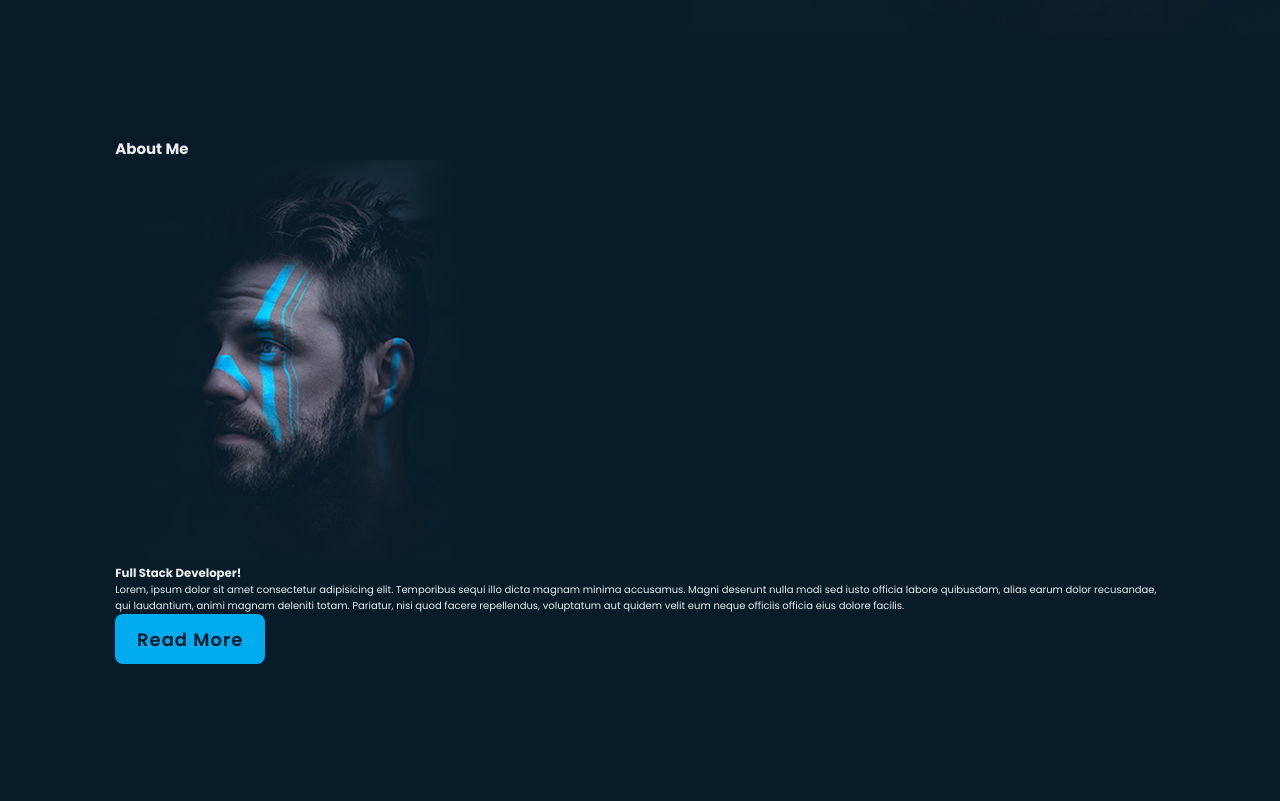
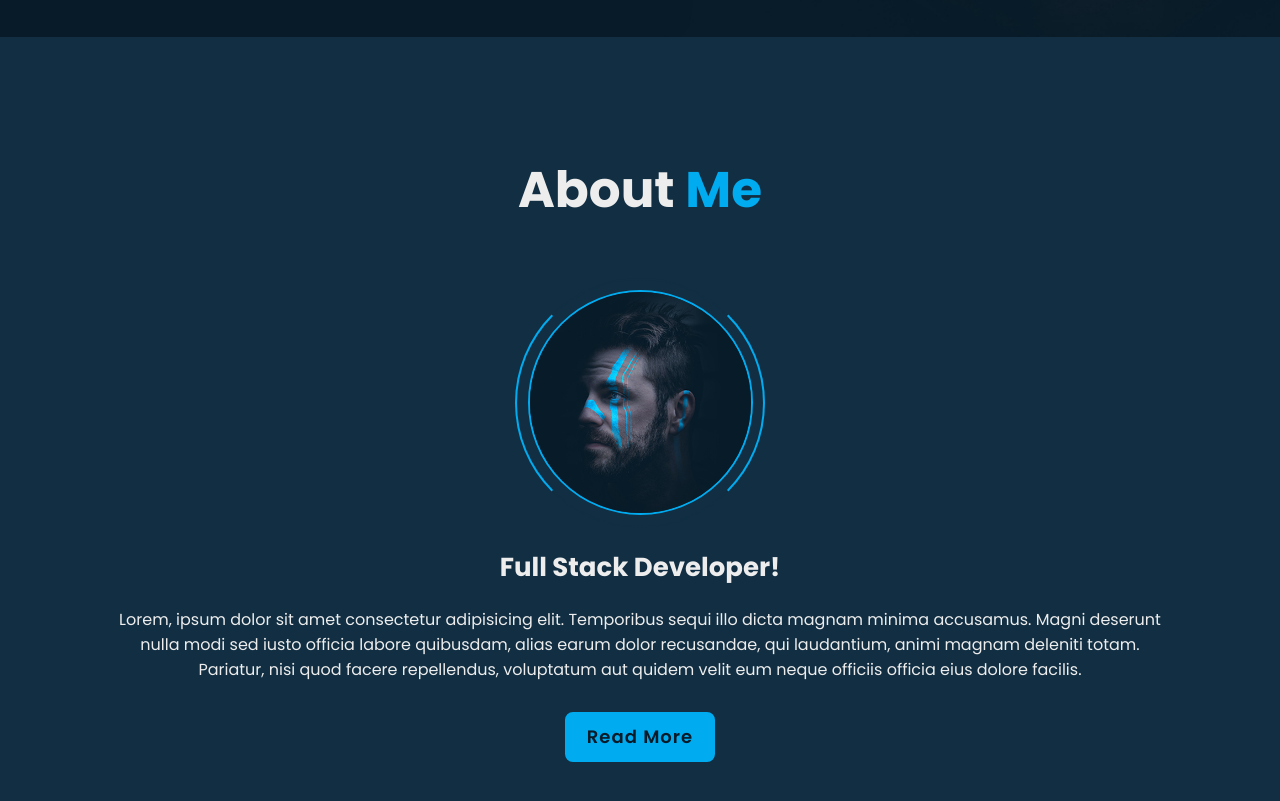
Before and after one commit to ZghostPlayer/Personal-Page, a plain HTML site: page index.html in a window 1280 px wide. Shown: the part 763-1564 px from the top of the page. Drawn offline with nearby package versions, Linux system fonts and the light colour scheme.

Commit message:
website development 0.3

```diff
--- a/css/style.css
+++ b/css/style.css
@@ -228,3 +228,76 @@ section {
     background: var(--bg-color);
     opacity: .8;
 }
+
+.about {
+    display: flex;
+    justify-content: center;
+    align-items: center;
+    flex-direction: column;
+    gap: 2rem;
+    background: var(--second-bg-color);
+    padding-bottom: 6rem;
+}
+
+.heading {
+    font-size: 5rem;
+    margin-bottom: 3rem;
+    text-align: center;
+}
+
+span {
+    color: var(--main-color);
+}
+
+.about-img {
+    position: relative;
+    width: 25rem;
+    height: 25rem;
+    border-radius: 50%;
+    display: flex;
+    justify-content: center;
+    align-items: center;
+}
+
+.about-img img {
+    width: 90%;
+    border-radius: 50%;
+    border: .2rem solid var(--main-color);
+}
+
+.about-img .circle-spin {
+    position: absolute;
+    top: 50%;
+    left: 50%;
+    transform: translate(-50%, -50%) rotate(0);
+    width: 100%;
+    height: 100%;
+    border-radius: 50%;
+    border-top: .2rem solid var(--second-bg-color);
+    border-bottom: .2rem solid var(--second-bg-color);
+    border-left: .2rem solid var(--main-color);
+    border-right: .2rem solid var(--main-color);
+}
+
+.about-content {
+    text-align: center;
+}
+
+.about-content h3 {
+    font-size: 2.6rem;
+}
+
+.about-content p {
+    font-size: 1.6rem;
+    margin: 2rem 0 3rem;
+}
+
+.btn-box.btns {
+    display: inline-block;
+    width: 15rem;
+}
+
+.btn-box.btns a::before {
+    background: var(--second-bg-color);
+
+}
```
